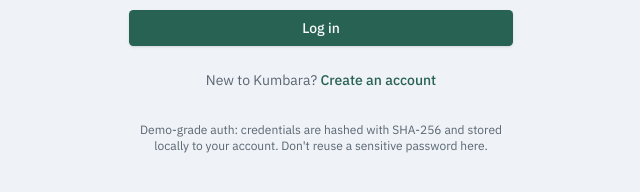
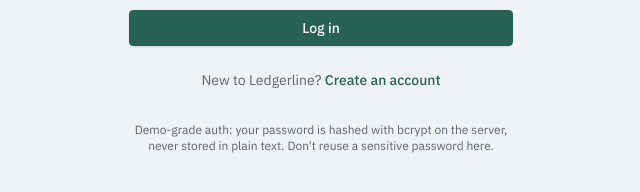
Before and after one commit to Adnanyu/Kumbara, a React (Vite) app in the folder client/: page / in a window 1280 px wide. Both pictures are taken after a click on the button "Log in". Shown: the part 496-688 px from the top of the page, without its empty margins (319-959 px from the left). Built offline with nearby package versions, Linux system fonts and the light colour scheme; no server answers.

Commit message:
Fix stale password-hashing copy after backend migration
Settings and the login screen still described the old artifact-era
client-side SHA-256 hashing. Auth now happens server-side with
bcrypt, so the copy was inaccurate and worth correcting before anyone
reads it as a real security claim.

```diff
--- a/client/src/components/AuthForm.tsx
+++ b/client/src/components/AuthForm.tsx
@@ -90,7 +90,7 @@
         </form>
 
         <p className="mt-6 text-center text-sm text-muted-foreground">
-          {mode === "login" ? "New to Kumbara?" : "Already have an account?"}{" "}
+          {mode === "login" ? "New to Ledgerline?" : "Already have an account?"}{" "}
           <button
             className="font-medium text-primary underline-offset-2 hover:underline"
             onClick={() => {
@@ -103,7 +103,7 @@
         </p>
 
         <p className="mt-8 text-center text-xs text-muted-foreground">
-          Demo-grade auth: credentials are hashed with SHA-256 and stored locally to your account. Don't reuse a
+          Demo-grade auth: your password is hashed with bcrypt on the server, never stored in plain text. Don't reuse a
           sensitive password here.
         </p>
       </div>
--- a/client/src/components/SettingsPage.tsx
+++ b/client/src/components/SettingsPage.tsx
@@ -71,7 +71,7 @@
         <h2 className="font-display text-lg">Privacy &amp; security</h2>
         <ul className="mt-3 space-y-2 text-sm text-muted-foreground">
           <li>• Statements are parsed locally in your browser — raw files are never uploaded to a server.</li>
-          <li>• Passwords are hashed (SHA-256 with a random salt) before being stored, never in plain text.</li>
+          <li>• Passwords are hashed with bcrypt on the server before being stored, never in plain text.</li>
           <li>• This is a demo-grade prototype: don't use a password you rely on elsewhere.</li>
         </ul>
       </section>
```
